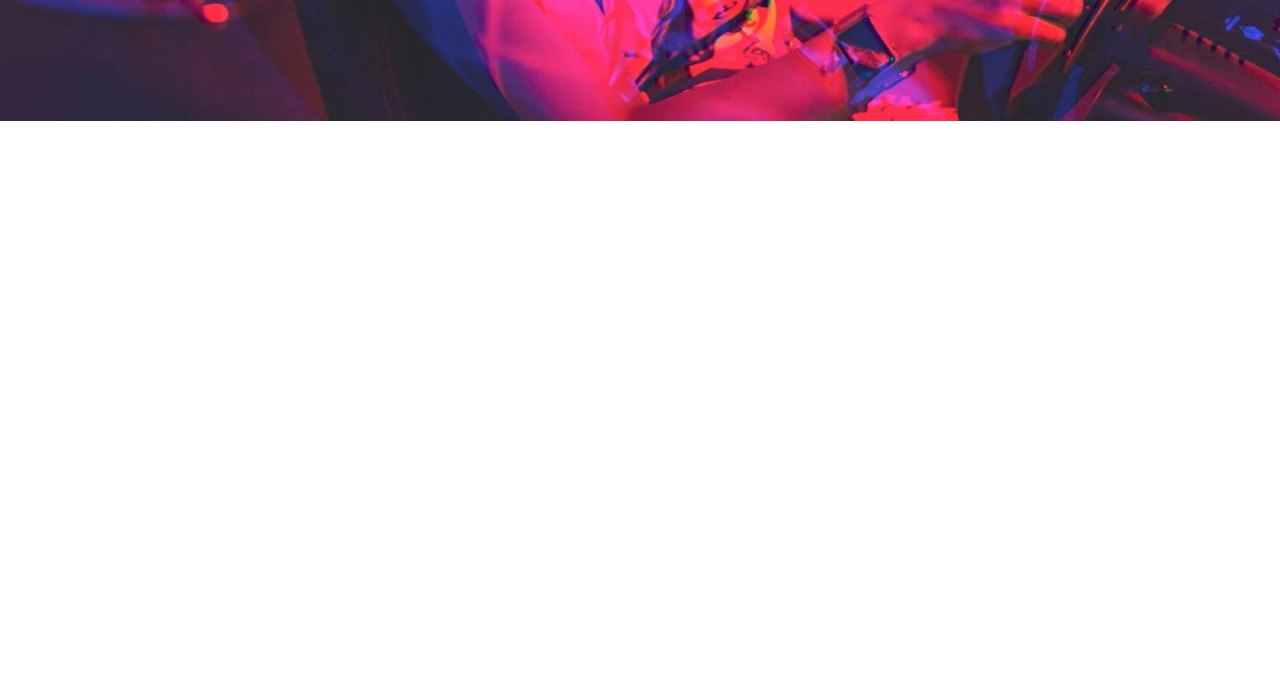
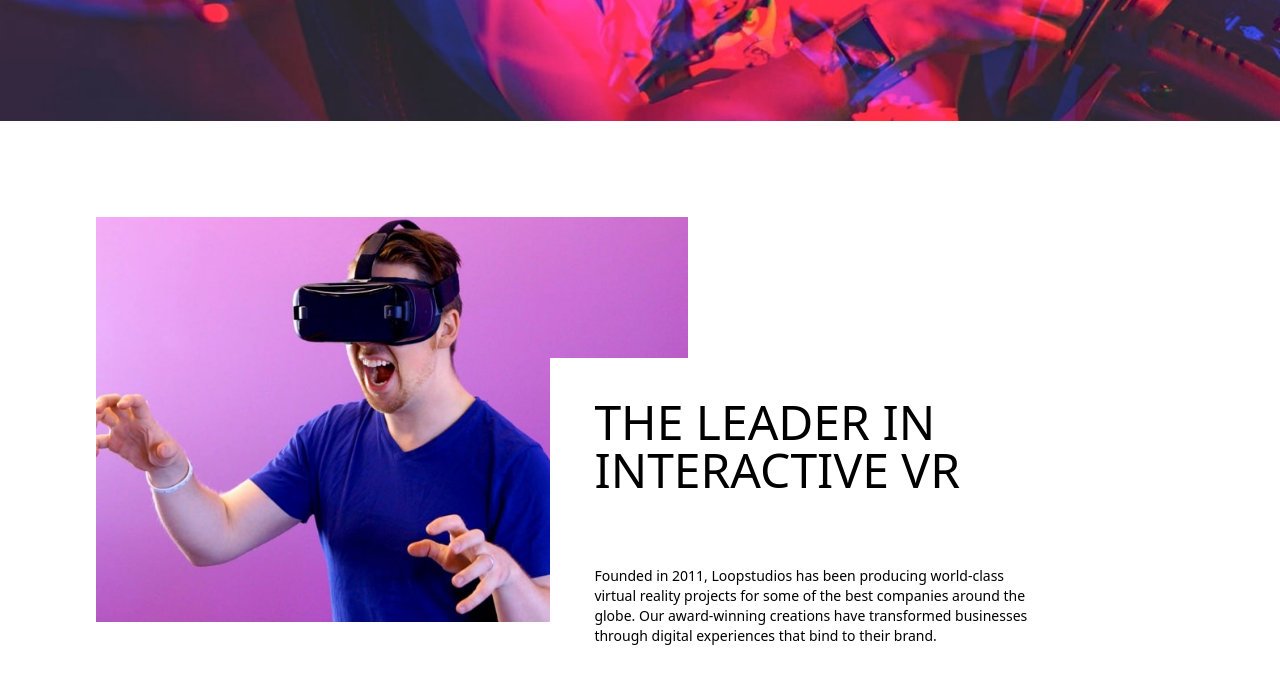
Before and after one commit to Dmyckon/loopstudios, a plain HTML site: page index.html in a window 1280 px wide. Shown: the part 457-1140 px from the top of the page. Before the commit the page ends 800 px from the top, so only its background shows below. Drawn offline with nearby package versions, Linux system fonts and the light colour scheme.

Commit message:
add hero section

```diff
--- a/index.html
+++ b/index.html
@@ -46,5 +46,16 @@
         <img src="./image-hero mobile.jpg" class="md:hidden">
         <img src="./image-hero.jpg" class="hidden md:flex">
     </section>
+    <div class="text-center pb-28 md:flex">
+      <img src="./image-interactive mobile.jpg" class="p-6 pt-28 md:hidden">
+      <img src="./image-interactive.jpg" class="hidden md:flex md:p-20 md:pt-24 md:ps-24 md:w-[65%] xl:w-[60%]">
+      <div class="md:grid md:absolute md:bg-white md:ms-[46%] md:top-[777px] md:p-4 md:text-start md:h-[42vh] md:me-[13%] xl:ms-[43%] xl:top-[815px] xl:ps-5 xl:h-[44vh] xl:me-[15%]">
+        <h1 class="text-3xl p-6 md:text-5xl">THE LEADER IN INTERACTIVE VR</h1>
+        <p class="ps-10 pe-10 md:ps-6 md:text-sm">Founded in 2011, Loopstudios has been producing world-class virtual reality
+          projects for some of the best companies around the globe. Our award-winning
+          creations have transformed businesses through digital experiences that bind
+          to their brand.</p>
+      </div>
+    </div>
 </body>
 </html>
```
